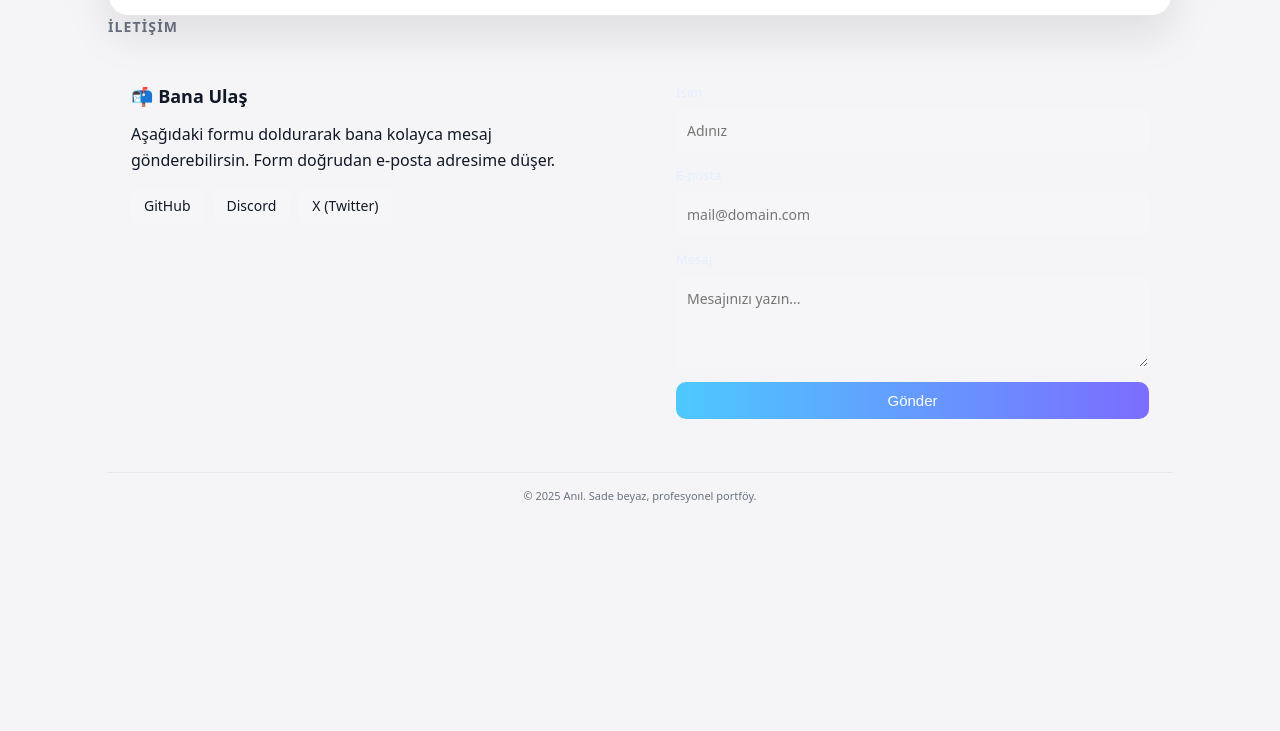
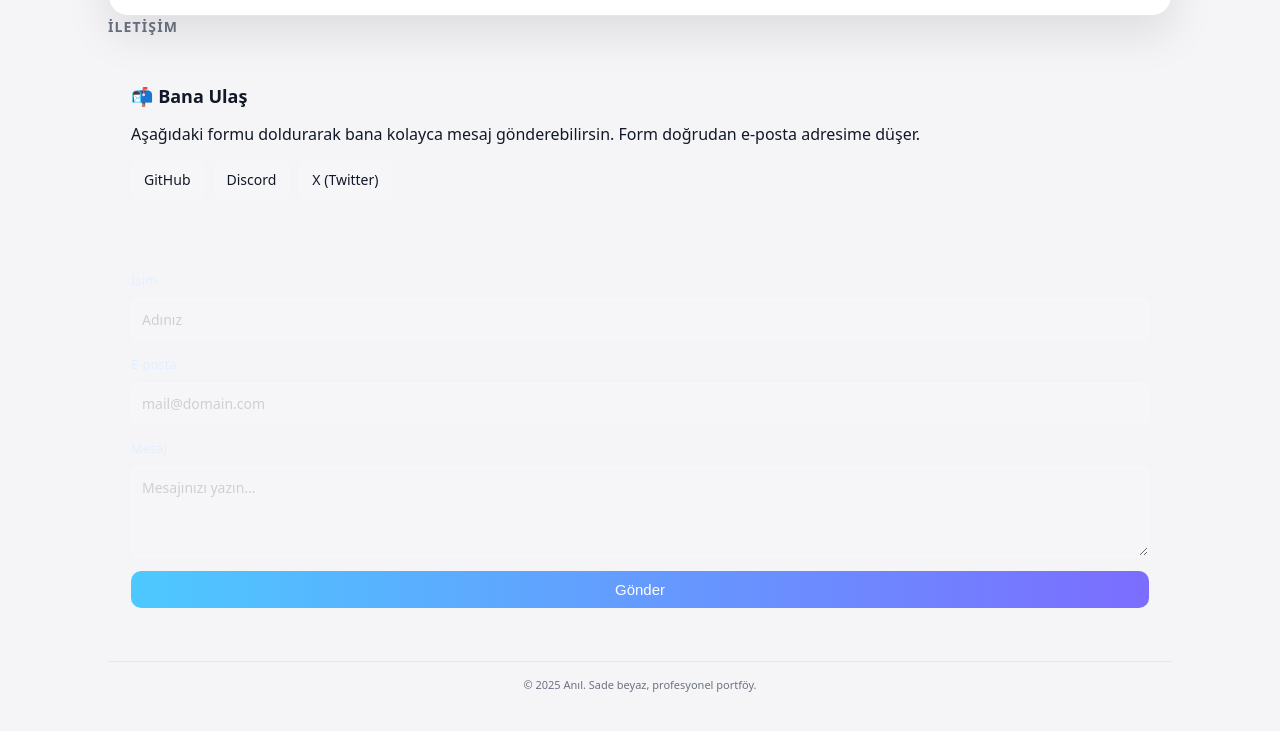
Before and after one commit to anilyilmaz-gif/benimSitem, a plain HTML site: page index.html in a window 1280 px wide. Shown: the part 1529-2260 px from the top of the page. Before the commit the page ends 2094 px from the top, so only its background shows below. Drawn offline with Linux system fonts and the light colour scheme; animation ran at ten frames a second.

Commit message:
Add files via upload

```diff
--- a/index.html
+++ b/index.html
@@ -954,6 +954,26 @@
   transform: translateY(-3px);
   filter: brightness(1.1);
 }
+/* FORM ALT ALTA DURSUN */
+.contact-container {
+  display: grid;
+  grid-template-columns: 1fr;
+  gap: 26px;
+  margin-top: 20px;
+}
+
+/* FORM İÇİ YAZI GÖRÜNSÜN */
+.field input,
+.field textarea {
+  background: rgba(255, 255, 255, 0.12);
+  color: #ffffff;
+  border: 1px solid rgba(255, 255, 255, 0.2);
+}
+
+.field input::placeholder,
+.field textarea::placeholder {
+  color: #cfcfcf;
+}
 
   </style>
 </head>
```
